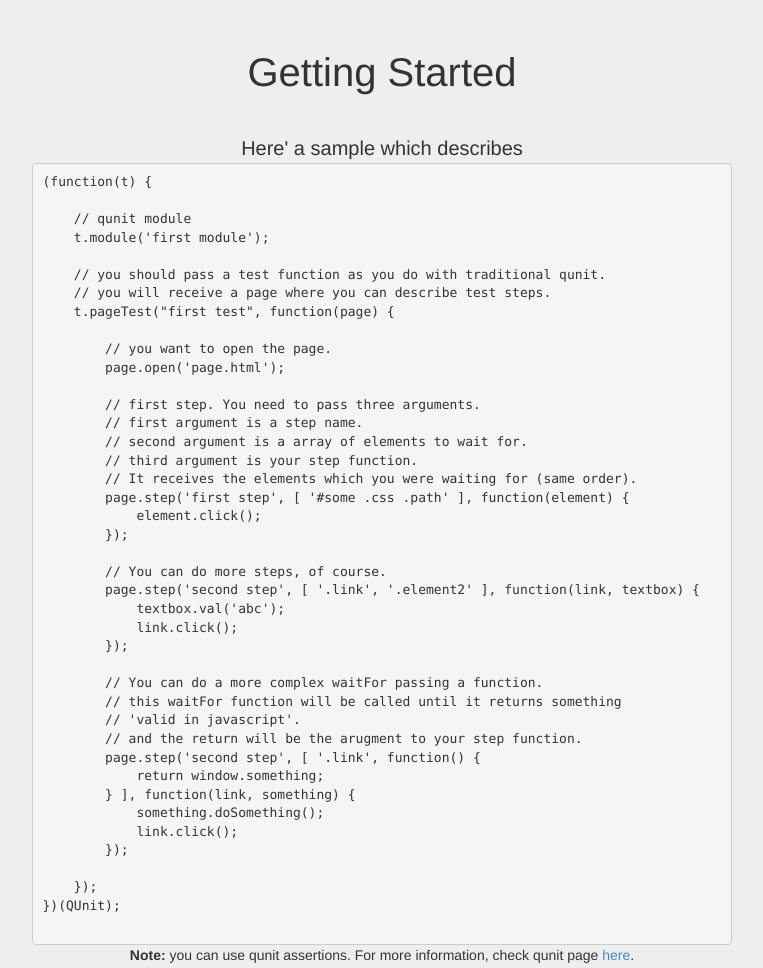
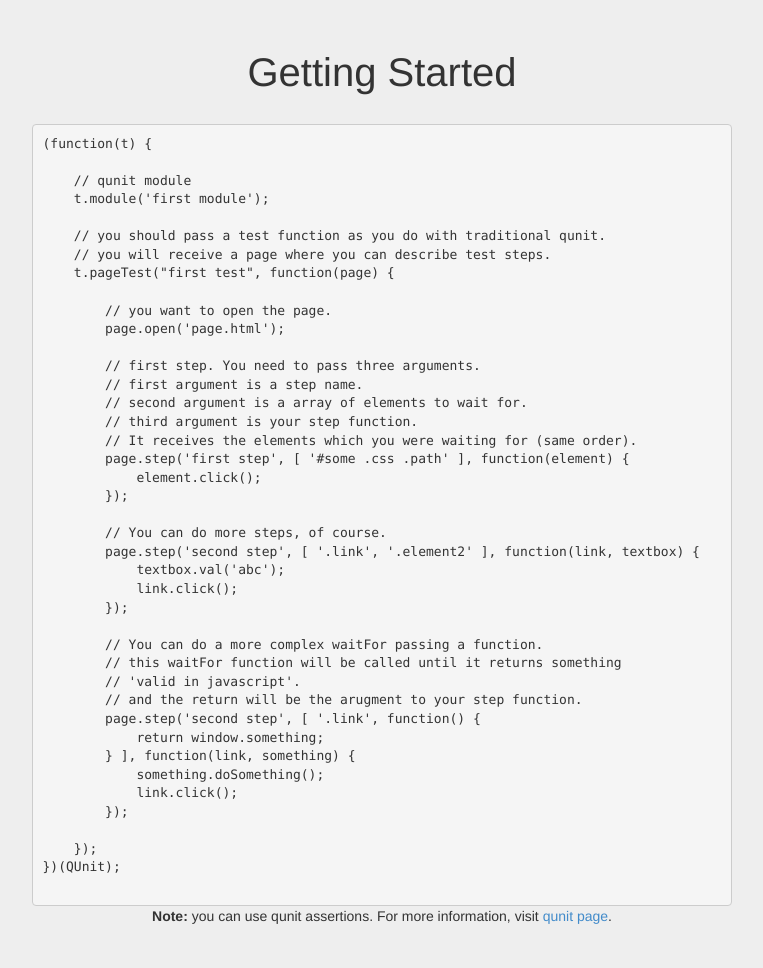
Before and after one commit to murer/qunit-page, a browser extension: page site/index.html in a window 1280 px wide. Shown: the part 820-1788 px from the top of the page, without its empty margins (258-1021 px from the left). Drawn offline with Linux system fonts and the light colour scheme.

Commit message:
Site - Small adjusts

```diff
--- a/site/css/main.css
+++ b/site/css/main.css
@@ -79,7 +79,7 @@ pre.how-code {
 }
 
 .how-section {
-    height: 150%;
+    height: 140%;
     padding-top: 50px;
     text-align: center;
     background: #eee;
--- a/site/index.html
+++ b/site/index.html
@@ -150,7 +150,6 @@
                 <div class="col-lg-12">
                     <h1>Getting Started</h1>
 
-                    <span class="code-title">Here' a sample which describes</span>
                     <pre class="how-code">
 (function(t) {
 
@@ -193,7 +192,7 @@
     });
 })(QUnit);
                     </pre>
-                    <p><strong>Note: </strong>you can use qunit assertions. For more information, check qunit page <a href="http://qunitjs.com/">here</a>.</p>
+                    <p><strong>Note: </strong>you can use qunit assertions. For more information, visit <a target="_blank" href="http://qunitjs.com/">qunit page</a>.</p>
                 </div>
             </div>
         </div>
```
